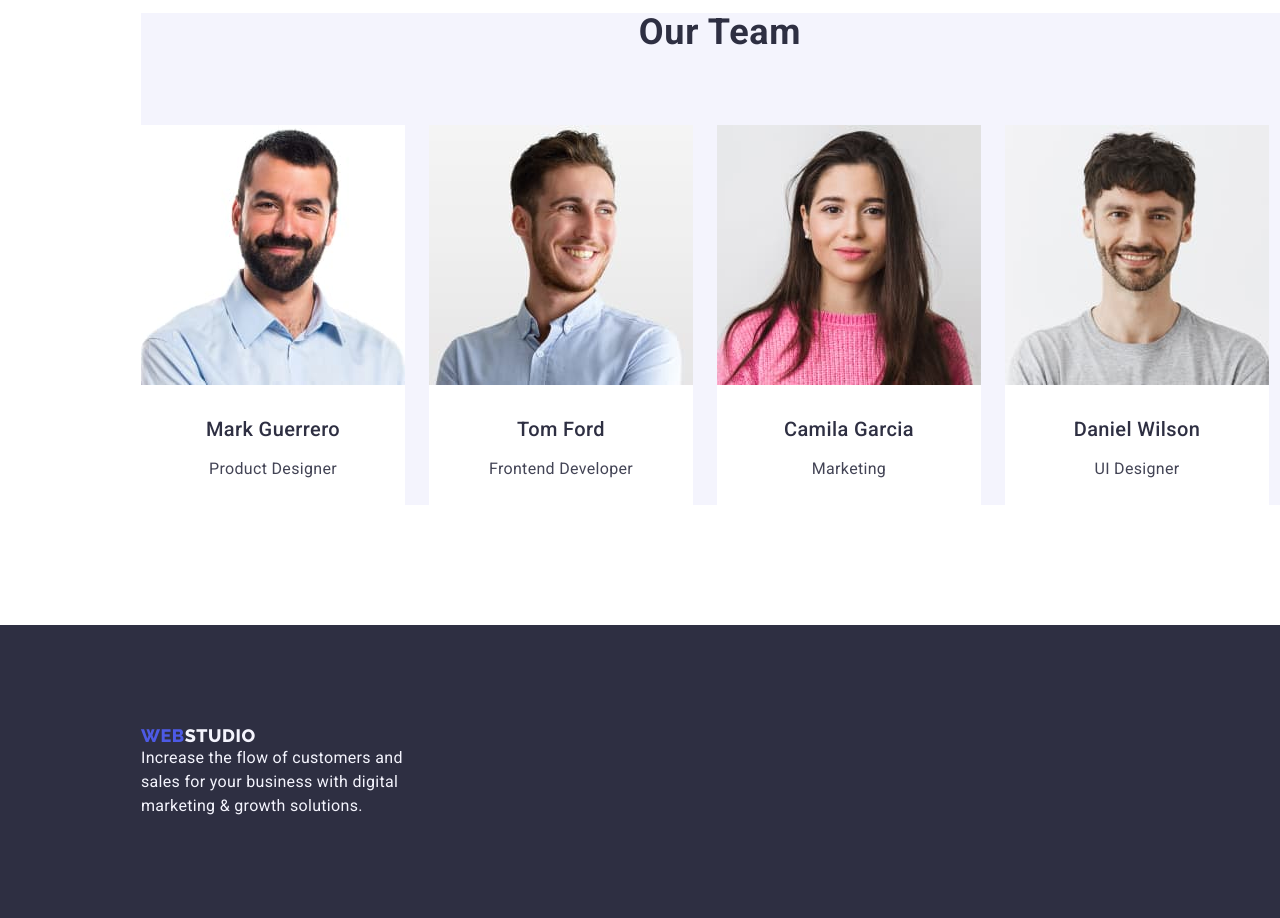
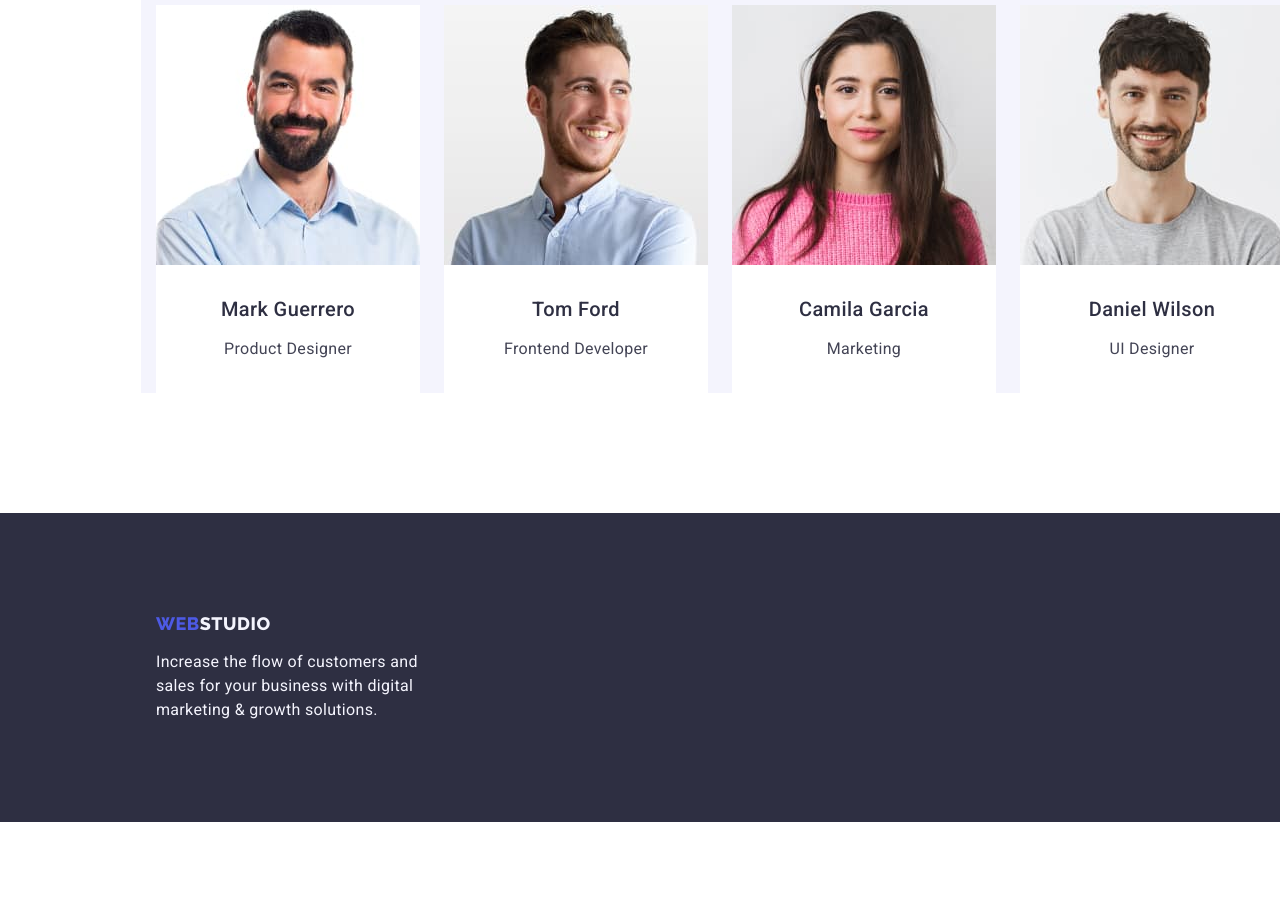
Before and after one commit to HaberSerhii/goit-home-work-03, a plain HTML site: page index.html in a window 1280 px wide. Shown: the part 1760-2678 px from the top of the page. After the commit the page ends 2582 px from the top, so only its background shows below. Drawn offline with nearby package versions, Linux system fonts and the light colour scheme.

Commit message:
Update 1.6
Fixed

```diff
--- a/css/style.css
+++ b/css/style.css
@@ -185,6 +185,7 @@ img {
   display: flex;
   flex-direction: row;
   align-items: flex-start;
+  padding: 24px 0;
   gap: 40px;
 }
 
@@ -247,9 +248,6 @@ img {
 
 /* Features section */
 
-.features-container {
-}
-
 .features-section {
   padding: 120px 0;
 }
@@ -271,15 +269,8 @@ img {
 
 /* Skills */
 
-.skills-container {
-  padding: 0px;
-}
-
 .skills-section {
-  padding-left: 141px;
-  padding-right: 141px;
-  margin-top: 120px;
-  margin-bottom: 120px;
+  padding-bottom: 120px;
   margin-left: auto;
   margin-right: auto;
 }
@@ -292,20 +283,18 @@ img {
   gap: 24px;
 }
 
+.skills-list-items {
+  width: calc((100% - 48px) / 3);
+}
+
 /* Our team */
 
 .team-container {
   background-color: var(--light-color);
-  padding: 0px;
 }
 
 .team-section {
-  padding-left: 141px;
-  padding-right: 141px;
-  padding-top: 120px;
-  padding-bottom: 120px;
-  margin-left: auto;
-  margin-right: auto;
+  padding: 120px 0px;
 }
 
 .team-list {
@@ -320,18 +309,14 @@ img {
   flex-direction: column;
   justify-content: center;
   text-align: center;
-  padding: 0px;
-  padding-bottom: 24px;
+  padding: 32px 16px;
   gap: 8px;
 }
 
 .team-item {
   display: flex;
   flex-direction: column;
-  align-content: center;
-  align-items: center;
-  padding: 0px;
-  gap: 32px;
+  width: calc((100% - 72px) / 4);
   background-color: var(--white-background-color);
 }
 
@@ -401,16 +386,9 @@ img {
   |============================
 */
 
-.footer-container {
+.footer-page {
   background-color: var(--dark-color);
-  padding: 0px;
-}
-
-.footer-page {
-  padding-left: 141px;
-  padding-right: 141px;
-  padding-top: 100px;
-  padding-bottom: 100px;
+  padding: 100px 0;
   margin-left: auto;
   margin-right: auto;
 }
@@ -418,9 +396,22 @@ img {
 .footer-text-container {
   display: flex;
   flex-direction: column;
-  width: 264px;
+}
+
+.footer-logo {
+  display: flex;
+  flex-direction: row;
+  margin-bottom: 16px;
+  color: var(--primary-brand-color);
+  font-family: var(--sub-brand-font);
+  font-weight: 800;
+  font-size: 18px;
+  line-height: 1.17;
+  letter-spacing: 0.03em;
+  text-transform: uppercase;
 }
 
 .footer-darkmode {
   color: var(--light-color);
+  max-width: 264px;
 }
--- a/index.html
+++ b/index.html
@@ -104,16 +104,16 @@
       </section>
       <!-- Skills -->
       <section class="skills-section">
-        <div class="skills-container">
+        <div class="skills-container container">
           <h2 class="title-second">What are we doing</h2>
           <ul class="skills-list list">
-            <li>
+            <li class="skills-list-items">
               <img src="./images/desktop.jpg" alt="Desktop" width="360" />
             </li>
-            <li>
+            <li class="skills-list-items">
               <img src="./images/mobile.jpg" alt="Mobile" width="360" />
             </li>
-            <li>
+            <li class="skills-list-items">
               <img
                 src="./images/application.jpg"
                 alt="Application"
@@ -125,7 +125,7 @@
       </section>
       <!-- Our team -->
       <section class="team-section">
-        <div class="team-container">
+        <div class="team-container container">
           <h2 class="title-second">Our Team</h2>
           <ul class="team-list list">
             <li class="team-item">
@@ -173,11 +173,10 @@
       </section>
     </main>
     <!-- Site footer -->
-    <div class="footer-container">
     <footer class="footer-page">
       <!-- Logotype -->
-        <div class="footer-text-container">
-          <a class="nav-logo link" href="./index.html"
+      <div class="footer-text-container container">
+        <a class="footer-logo link" href="./index.html"
           >Web<span class="logo-part footer-darkmode">Studio</span></a
         >
         <p class="description footer-darkmode">
@@ -186,6 +185,5 @@
         </p>
       </div>
     </footer>
-    </div>
   </body>
 </html>
```
Lines whose indentation alone changed are shown as unchanged.
